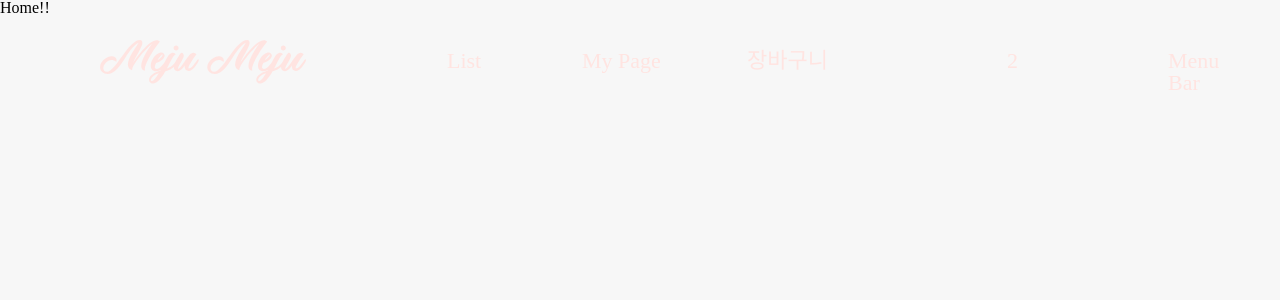
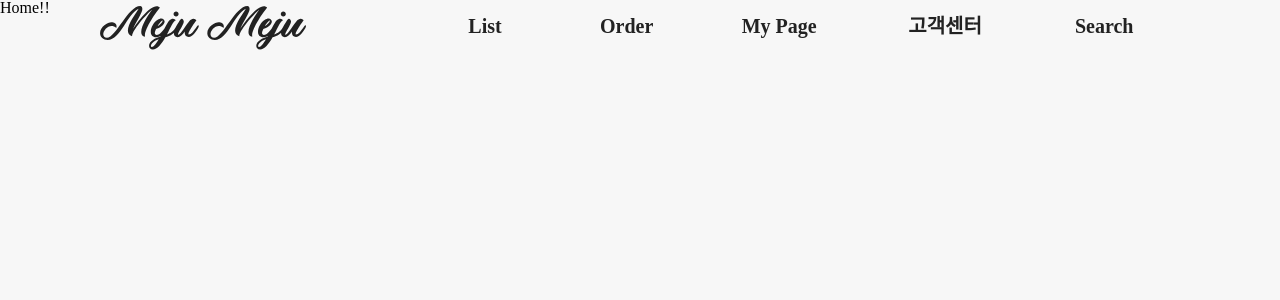
Before and after one commit to codestates-seb/seb43_main_006, a React (Create React App) app in the folder client/: page / in a window 1280 px wide. Shown: the top 300 px of the page. Built offline with nearby package versions, Linux system fonts and the light colour scheme.

Commit message:
fix: Header 수정

```diff
--- a/client/src/layout/Header/index.tsx
+++ b/client/src/layout/Header/index.tsx
@@ -1,38 +1,59 @@
-import styled from "styled-components";
+import styled, { css } from "styled-components";
 import { ReactComponent as Mainlogo } from "../../assets/images/Logo.svg";
-import backimg from "../../assets/images/Headerback.png";
-import { useRef } from "react";
+import { useRef, useEffect, useState } from "react";
 import { useHover } from "usehooks-ts";
+import Headerback from "../../assets/images/Headerback.png";
 
 interface IHeaderContainerProps {
-  hovering?: boolean;
+  hovering: string;
+  y: number;
+}
+interface ScrollState {
+  x: number;
+  y: number;
 }
 
 const WhiteMainlogo = styled(Mainlogo)<IHeaderContainerProps>`
   path {
-    fill: ${({ hovering }) => (hovering ? "#ab4448" : "#ffe4e1")};
-    transition: all 1.5s ease-out;
+    ${({ hovering, y }) =>
+      y > 1
+        ? css`
+            fill: #222222;
+          `
+        : css`
+            fill: ${hovering === "true" ? "#222222" : "#222222"};
+            transition: all 0.3s ease-out;
+          `}
   }
 `;
 
 const StyledList = styled.li<IHeaderContainerProps>`
-  font-size: 20px;
-  margin-top: 15px;
-  transition: all 0.1s ease-out;
-  display: ${({ hovering }) => (hovering ? "flex" : "none")};
+  transition: all 0.3s ease-out;
+  display: ${({ hovering }) => (hovering === "true" ? "flex" : "none")};
 `;
 
 const HeaderContainer = styled.header<IHeaderContainerProps>`
-  height: ${({ hovering }) => (hovering ? "60%" : "50px")};
   width: 100%;
-  background-image: ${({ hovering }) => (hovering ? "rgba(255, 228, 225, 1)" : "none")};
   position: fixed;
-  top: 0;
-  left: 0;
-  transition: all 0.5s ease;
-  color: ${({ hovering }) => (hovering ? "#22222" : "#ffe4e1")};
-  background-color: ${({ hovering }) => (hovering ? "rgba(255, 228, 225, 0.7)" : "transparent")};
-  z-index: 1;
+  max-width: 1440px;
+  transition: all 0.3s ease;
+  opacity: 0.8;
+  z-index: 999;
+
+  ${({ hovering, y }) =>
+    y > 0 || hovering === "true"
+      ? css`
+          height: 150px;
+          color: #222222;
+          background-image: url(${Headerback});
+          opacity: 0.8;
+        `
+      : css`
+          height: 0px;
+          color: #222222;
+          background-image: none;
+          opacity: 1;
+        `}
 `;
 
 const LogoContainer = styled.div<IHeaderContainerProps>`
@@ -40,88 +61,134 @@ const LogoContainer = styled.div<IHeaderContainerProps>`
   align-items: flex-start;
   position: absolute;
   max-height: 30px;
-  top: 40px;
+  top: 6px;
   left: 100px;
 `;
 
 const Ulist = styled.div`
   display: flex;
-  position: relative;
-  padding-left: 100px;
+  position: absolute;
+  padding-left: 300px;
   justify-content: center;
+  width: 1300px;
 
   & ul {
     padding-left: 40px;
     padding-top: 10px;
-    font-size: 22px;
+    font-size: 20px;
     width: 150px;
     display: flex;
     flex-direction: column;
     align-items: flex-start;
     margin: 0 auto;
+    font-weight: bold;
   }
 
   & ul {
     & li {
+      padding-top: 15px;
       font-size: 16px;
+      font-weight: 400;
+      flex-direction: row;
     }
+  }
+  .banner1 {
+    padding-left: 60px;
   }
   .banner2 {
     padding-left: 25px;
   }
-  & p {
+  & div {
     padding-left: 50px;
     width: 50px;
     display: flex;
     flex-direction: row;
-    .icon3 {
-      padding-left: 150px;
-    }
     & * {
       padding-left: 100px;
     }
+  }
+  .banner3 {
+    padding-left: 0px;
+  }
+  .banner4 {
+    padding-left: 0px;
+  }
+  .banner5 {
+    padding-left: 0px;
+  }
+  .banner6 {
+    padding-left: 100px;
+    font-size: 16px;
   }
 `;
 
 const Header = () => {
   const hoverRef = useRef(null);
+
   const isHover = useHover(hoverRef);
 
+  const useScroll = (): ScrollState => {
+    const [state, setState] = useState<ScrollState>({ x: 0, y: 0 });
+
+    const onScroll = (): void => {
+      setState({ x: window.scrollX, y: window.scrollY });
+    };
+    useEffect(() => {
+      window.addEventListener("scroll", onScroll);
+      return () => window.removeEventListener("scroll", onScroll);
+    }, []);
+    return state;
+  };
+  const { y } = useScroll();
+
   return (
-    <HeaderContainer hovering={isHover}>
+    <HeaderContainer hovering={(isHover || false).toString()} y={y}>
       <nav>
         <div ref={hoverRef} className="hoverlayer">
-          <LogoContainer hovering={isHover}>
-            <WhiteMainlogo className="mainlogo" hovering={isHover} />
+          <LogoContainer hovering={(isHover || false).toString()} y={y}>
+            <WhiteMainlogo className="mainlogo" hovering={(isHover || false).toString()} y={y} />
             <Ulist>
               <ul className="banner1">
                 List
-                <StyledList hovering={isHover}>List1</StyledList>
-                <StyledList hovering={isHover}>List2</StyledList>
-                <StyledList hovering={isHover}>List3</StyledList>
-                <StyledList hovering={isHover}>List4</StyledList>
-                <StyledList hovering={isHover}>List5</StyledList>
+                <StyledList hovering={(isHover || false).toString()} y={y}>
+                  주류 리스트
+                </StyledList>
               </ul>
               <ul className="banner2">
-                My Page
-                <StyledList hovering={isHover}>My Page1</StyledList>
-                <StyledList hovering={isHover}>My Page2</StyledList>
-                <StyledList hovering={isHover}>My Page3</StyledList>
-                <StyledList hovering={isHover}>My Page4</StyledList>
-                <StyledList hovering={isHover}>My Page5</StyledList>
+                Order
+                <StyledList hovering={(isHover || false).toString()} y={y}>
+                  찜
+                </StyledList>
+                <StyledList hovering={(isHover || false).toString()} y={y}>
+                  픽업 장소 조회
+                </StyledList>
+                <StyledList hovering={(isHover || false).toString()} y={y}>
+                  장바구니
+                </StyledList>
               </ul>
               <ul className="banner3">
-                장바구니
-                <StyledList hovering={isHover}>장바구니 정보</StyledList>
-                <StyledList hovering={isHover}>Main2</StyledList>
-                <StyledList hovering={isHover}>Main3</StyledList>
-                <StyledList hovering={isHover}>Main4</StyledList>
-                <StyledList hovering={isHover}>Main5</StyledList>
+                My Page
+                <StyledList hovering={(isHover || false).toString()} y={y}>
+                  주문 내역
+                </StyledList>
+                <StyledList hovering={(isHover || false).toString()} y={y}>
+                  지난 구매 내역
+                </StyledList>
+                <StyledList hovering={(isHover || false).toString()} y={y}>
+                  개인 정보 수정
+                </StyledList>
               </ul>
-              <p>
-                <ul className="icon2"> 2</ul>
-                <ul className="icon3"> Menu Bar</ul>
-              </p>
+              <ul className="banner4">
+                고객센터
+                <StyledList hovering={(isHover || false).toString()} y={y}>
+                  자주 묻는 질문
+                </StyledList>
+                <StyledList hovering={(isHover || false).toString()} y={y}>
+                  회원 탈퇴
+                </StyledList>
+              </ul>
+              <ul className="banner5">Search</ul>
+              <ul className="banner6">로그인</ul>
             </Ulist>
           </LogoContainer>
         </div>
```
Also changed, not shown: client/src/assets/images/Headerback.png (added).
